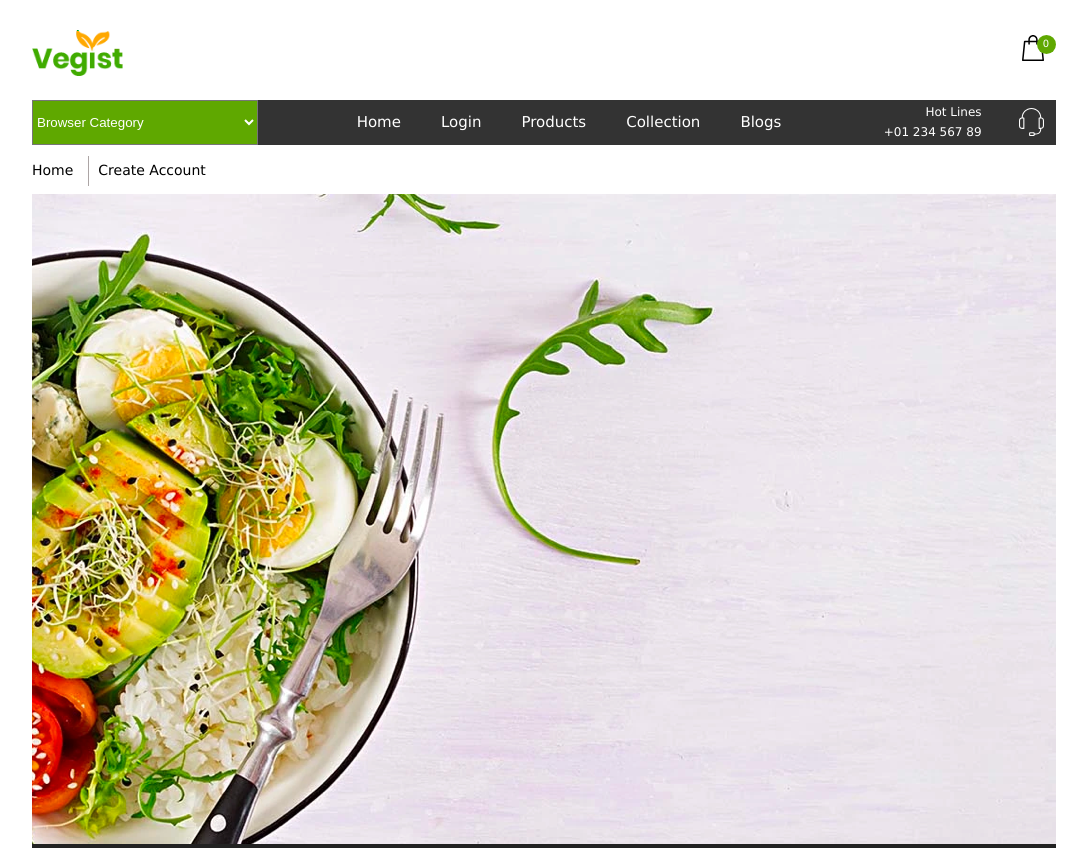
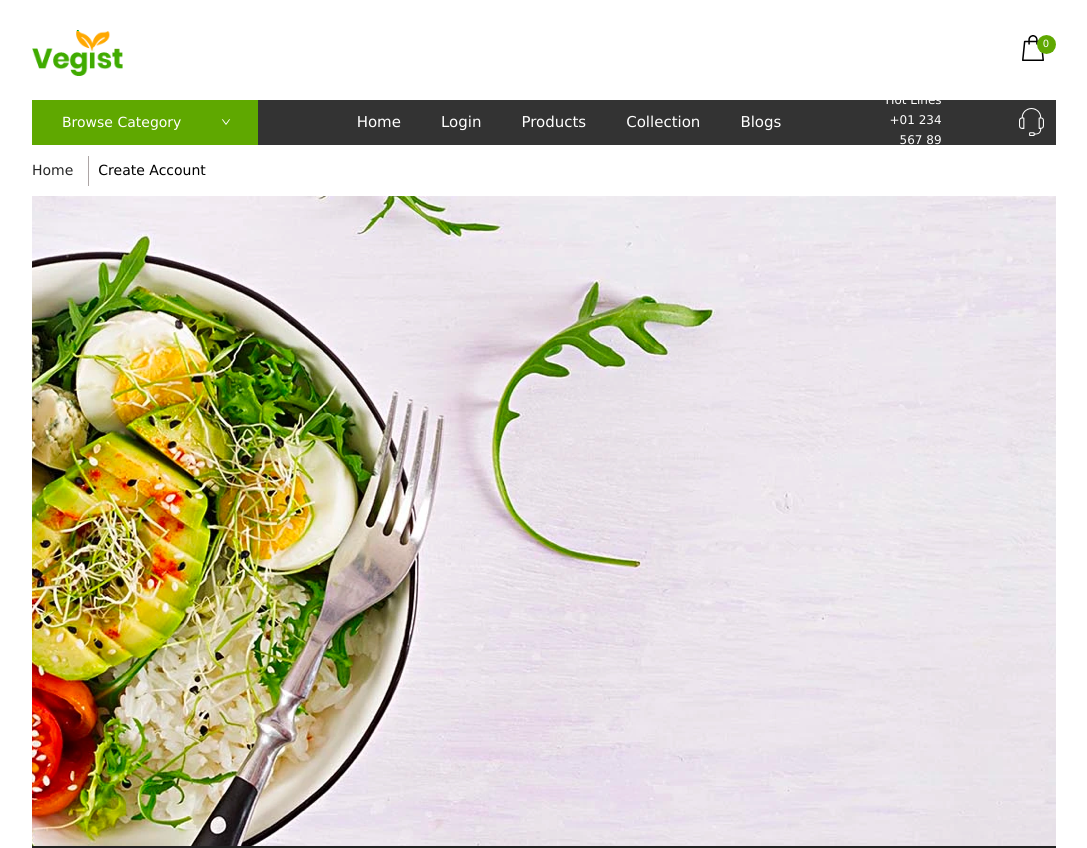
Before and after one commit to leilamahmoudi/vegis, a React (Create React App) app: page / in a window 1280 px wide. Shown: the top 848 px of the page, without its empty margins (96-1183 px from the left). Built offline with nearby package versions, Linux system fonts and the light colour scheme; a web font is replaced by a local one.

Commit message:
Add Ant dropDown

```diff
--- a/package.json
+++ b/package.json
@@ -6,6 +6,7 @@
     "@testing-library/jest-dom": "^5.14.1",
     "@testing-library/react": "^11.2.7",
     "@testing-library/user-event": "^12.8.3",
+    "antd": "^4.16.13",
     "formik": "^2.2.9",
     "node-sass": "^6.0.1",
     "prop-types": "^15.7.2",
--- a/public/index.html
+++ b/public/index.html
@@ -30,13 +30,8 @@
       href="https://fonts.googleapis.com/css2?family=Festive&display=swap"
       rel="stylesheet"
     />
-    <!-- <link
-      href="https://cdn.jsdelivr.net/npm/bootstrap@5.1.3/dist/css/bootstrap.min.css"
-      rel="stylesheet"
-      integrity="sha384-1BmE4kWBq78iYhFldvKuhfTAU6auU8tT94WrHftjDbrCEXSU1oBoqyl2QvZ6jIW3"
-      crossorigin="anonymous"
-    /> -->
-    <title>React App</title>
+
+    <title>VGIST🌶</title>
   </head>
   <body>
     <noscript>You need to enable JavaScript to run this app.</noscript>
--- a/src/App.js
+++ b/src/App.js
@@ -11,6 +11,7 @@ import Blogs from "components/blogs/Blogs";
 import CreateAccount from "components/creat-account/CreateAccount";
 import Privacy from "components/privacy/Privacy";
 import ProductDetail from "components/products/productDetail/ProductDetail";
+import "antd/dist/antd.css";
 
 function App() {
   return (
--- a/src/components/header/Header.js
+++ b/src/components/header/Header.js
@@ -5,6 +5,7 @@ import { ReactComponent as HeaderBasket } from "assets/images/icons/basket.svg";
 import { ReactComponent as Headphones } from "assets/images/icons/headphones.svg";
 import { ReactComponent as HamburgerMenu } from "assets/images/icons/hamburger-menu.svg";
 import MobileMenu from "components/mobileMenu/MobileMenu";
+import VegidtDropDown from "components/vegistDropDown/VegistDropDown";
 import { Link } from "react-router-dom";
 
 import "./header.scss";
@@ -15,6 +16,11 @@ export default function Header() {
     setOpenMenu(false);
   };
   const [quantity] = useContext(DataContext);
+  const categoryItems = [
+    { id: 1, name: "Fresh Fruits" },
+    { id: 2, name: "Fresh Meat" },
+    { id: 3, name: "Fresh Vegetable" },
+  ];
 
   return (
     <div className="container">
@@ -33,31 +39,13 @@ export default function Header() {
         </div>
         <nav className="nav-bar">
           <div className="nav-category">
-            {/* <div class="dropdown">
-              <button
-                class="btn btn-secondary dropdown-toggle"
-                type="button"
-                id="dropdownMenuButton"
-                data-toggle="dropdown"
-                aria-haspopup="true"
-                aria-expanded="false"
-              >
-                Dropdown button
-              </button>
-              <div class="dropdown-menu" aria-labelledby="dropdownMenuButton">
-                <a class="dropdown-item" href="#">
-                  Action
-                </a>
-                <a class="dropdown-item" href="#">
-                  Another action
-                </a>
-                <a class="dropdown-item" href="#">
-                  Something else here
-                </a>
-              </div>
-            </div> */}
+            <VegidtDropDown
+              className="isGreen "
+              title="Browse Category"
+              items={categoryItems}
+            />
 
-            <select className="category">
+            {/* <select className="category">
               <option value="browser category" className="header-option">
                 Browser Category
               </option>
@@ -65,7 +53,7 @@ export default function Header() {
               <option value="dinner">Dinner</option>
               <option value="lunch">Lunch</option>
               <option value="cheese">Cheese</option>
-            </select>
+            </select> */}
           </div>
           <div className="header-home-item">
             <ul className="home-item">
--- /dev/null
+++ b/src/components/vegistDropDown/VegistDropDown.js
@@ -0,0 +1,26 @@
+import React from "react";
+import { Menu, Dropdown } from "antd";
+import { DownOutlined } from "@ant-design/icons";
+import "./vegistDropDown.scss";
+
+const VegidtDropDown = ({ title, items, className }) => {
+  const menu = (
+    <Menu>
+      {items.map((item) => {
+        return <Menu.Item key={item.id}>{item.name}</Menu.Item>;
+      })}
+    </Menu>
+  );
+  return (
+    <Dropdown
+      overlay={menu}
+      trigger={["click"]}
+      className={` ${className} vegis-drop-down`}
+    >
+      <div className="ant-dropdown-link" onClick={(e) => e.preventDefault()}>
+        {title} <DownOutlined />
+      </div>
+    </Dropdown>
+  );
+};
+export default VegidtDropDown;
--- /dev/null
+++ b/src/components/vegistDropDown/vegistDropDown.scss
@@ -0,0 +1,19 @@
+.vegis-drop-down {
+  height: 45px;
+  line-height: 45px;
+
+  &.isGreen {
+    background-color: #5fa800;
+    color: white;
+    width: 226px;
+    padding: 0 30px;
+    .anticon-down {
+      left: 35px;
+      position: relative;
+    }
+  }
+  @media only screen and (max-width: 768px) {
+    width: 100%;
+    padding: 0 0 0 15px;
+  }
+}
```
Also changed, not shown: 1 other file (tests, documents, lock files or other folders).
